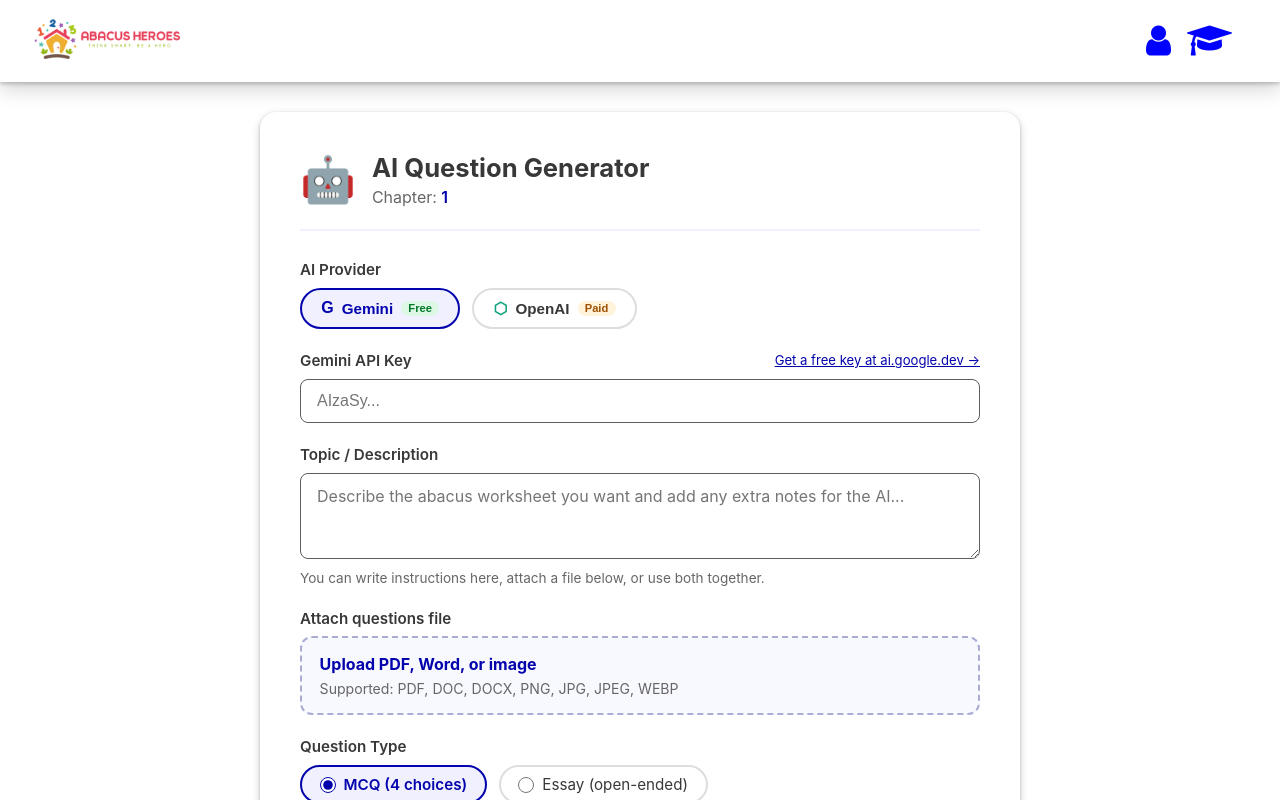
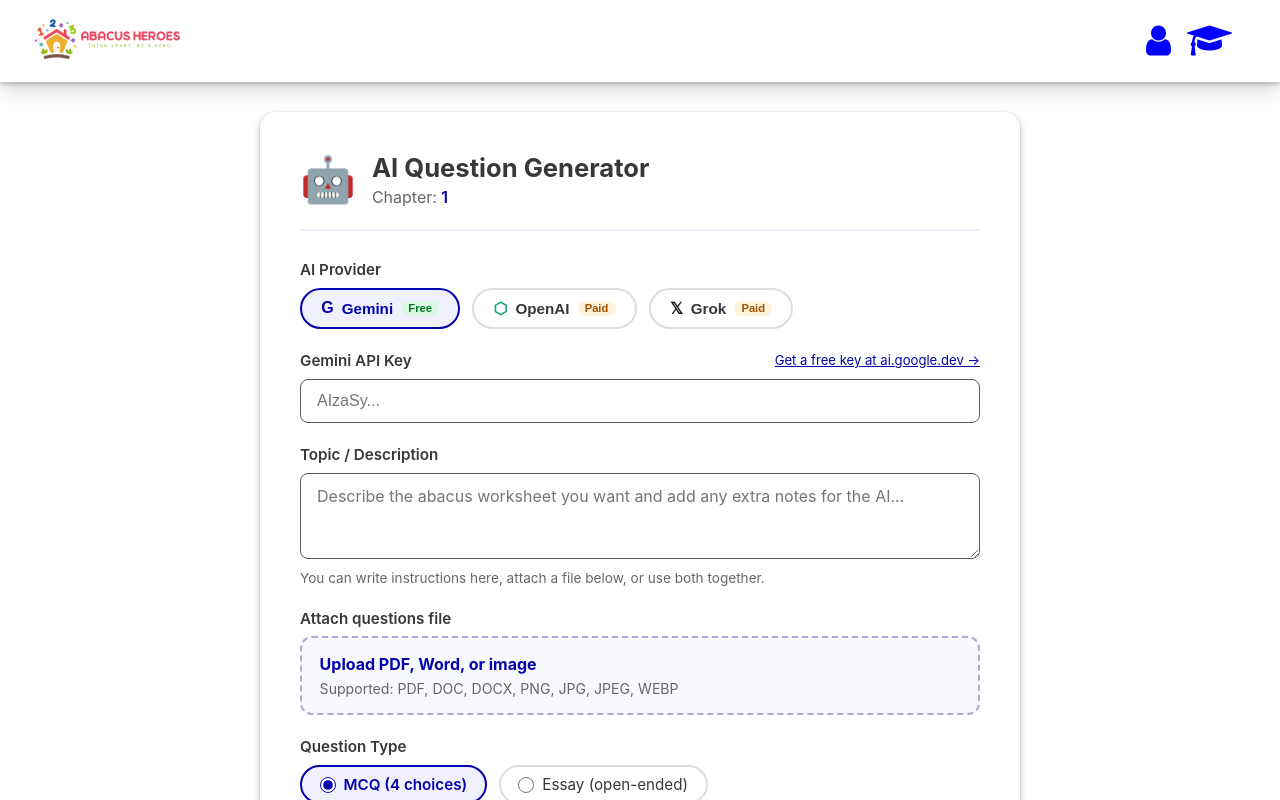
Before and after one commit to mathyasser4-art/dashboard, a React (Create React App) app: page /aiGenerate/1/1/1/1/1/1 in a window 1280 px wide. Shown: the top 800 px of the page. Built offline with nearby package versions, Linux system fonts and the light colour scheme.

Commit message:
AiGenerate: add Grok (xAI grok-2-vision-1212) as third AI provider

```diff
--- a/src/pages/aiGenerate/AiGenerate.css
+++ b/src/pages/aiGenerate/AiGenerate.css
@@ -249,6 +249,17 @@
     color: rgb(10, 120, 95);
 }
 
+.ai-provider-logo-grok {
+    color: rgb(30, 30, 30);
+    font-style: normal;
+}
+
+.ai-provider-grok-active {
+    border-color: rgb(30, 30, 30);
+    background-color: rgb(240, 240, 240);
+    color: rgb(30, 30, 30);
+}
+
 .ai-openai-note {
     font-size: 0.78rem;
     font-weight: 400;
--- a/src/pages/aiGenerate/AiGenerate.js
+++ b/src/pages/aiGenerate/AiGenerate.js
@@ -17,8 +17,13 @@ const OPENAI_URL = 'https://api.openai.com/v1/chat/completions'
 const OPENAI_MODEL = 'gpt-4o-mini'
 const OPENAI_IMAGE_TYPES = /\.(png|jpe?g|webp)$/i
 
+// ── Grok (xAI) config ─────────────────────────────────────────────────────────
+const GROK_URL = 'https://api.x.ai/v1/chat/completions'
+const GROK_MODEL = 'grok-2-vision-1212'
+
 const ACCEPTED_FILE_TYPES_GEMINI = '.pdf,.doc,.docx,.png,.jpg,.jpeg,.webp'
 const ACCEPTED_FILE_TYPES_OPENAI = '.png,.jpg,.jpeg,.webp'
+const ACCEPTED_FILE_TYPES_GROK = '.png,.jpg,.jpeg,.webp'
 
 // ── Helpers ───────────────────────────────────────────────────────────────────
 
@@ -189,14 +194,53 @@ const callOpenAI = async ({ prompt, attachmentFile, apiKey, onStatus }) => {
     return data.choices?.[0]?.message?.content || ''
 }
 
+const callGrok = async ({ prompt, attachmentFile, apiKey, onStatus }) => {
+    onStatus('Generating with Grok grok-2-vision...')
+    const userContent = []
+
+    if (attachmentFile && OPENAI_IMAGE_TYPES.test(attachmentFile.name)) {
+        const base64 = await fileToBase64(attachmentFile)
+        const mimeType = attachmentFile.type || 'image/jpeg'
+        userContent.push({
+            type: 'image_url',
+            image_url: { url: `data:${mimeType};base64,${base64}` }
+        })
+    }
+
+    userContent.push({ type: 'text', text: prompt })
+
+    const response = await fetch(GROK_URL, {
+        method: 'POST',
+        headers: {
+            'Content-Type': 'application/json',
+            'Authorization': `Bearer ${apiKey}`
+        },
+        body: JSON.stringify({
+            model: GROK_MODEL,
+            messages: [{ role: 'user', content: userContent }],
+            temperature: 0.7,
+            max_tokens: 8192
+        })
+    })
+
+    if (!response.ok) {
+        const errJson = await response.json().catch(() => ({}))
+        throw new Error(errJson?.error?.message || `Grok API error (${response.status})`)
+    }
+
+    const data = await response.json()
+    return data.choices?.[0]?.message?.content || ''
+}
+
 // ── Component ─────────────────────────────────────────────────────────────────
 
 const AiGenerate = () => {
     const { chapterID, chapterName, questionTypeID, unitID, questionTypeName, subjectID } = useParams()
 
-    const [provider, setProvider] = useState('gemini') // 'gemini' | 'openai'
+    const [provider, setProvider] = useState('gemini') // 'gemini' | 'openai' | 'grok'
     const [geminiKey, setGeminiKey] = useState('')
     const [openaiKey, setOpenaiKey] = useState('')
+    const [grokKey, setGrokKey] = useState('')
     const [topic, setTopic] = useState('')
     const [questionType, setQuestionType] = useState('MCQ')
     const [skillLevel, setSkillLevel] = useState('Basic (direct)')
@@ -207,21 +251,24 @@ const AiGenerate = () => {
     const [savedCount, setSavedCount] = useState(0)
     const [errorMessage, setErrorMessage] = useState('')
 
-    const apiKey = provider === 'gemini' ? geminiKey : openaiKey
-    const setApiKey = provider === 'gemini' ? setGeminiKey : setOpenaiKey
+    const apiKey = provider === 'gemini' ? geminiKey : provider === 'openai' ? openaiKey : grokKey
+    const setApiKey = provider === 'gemini' ? setGeminiKey : provider === 'openai' ? setOpenaiKey : setGrokKey
 
     useEffect(() => {
         const savedGemini = localStorage.getItem('gemini_api_key')
         const savedOpenAI = localStorage.getItem('openai_api_key')
+        const savedGrok = localStorage.getItem('grok_api_key')
         if (savedGemini) setGeminiKey(savedGemini)
         if (savedOpenAI) setOpenaiKey(savedOpenAI)
+        if (savedGrok) setGrokKey(savedGrok)
     }, [])
 
     // When switching provider, clear incompatible files
     const handleProviderChange = (newProvider) => {
         setProvider(newProvider)
         setErrorMessage('')
-        if (newProvider === 'openai' && attachmentFile && !OPENAI_IMAGE_TYPES.test(attachmentFile.name)) {
+        const imageOnly = newProvider === 'openai' || newProvider === 'grok'
+        if (imageOnly && attachmentFile && !OPENAI_IMAGE_TYPES.test(attachmentFile.name)) {
             setAttachmentFile(null)
         }
     }
@@ -253,10 +300,10 @@ const AiGenerate = () => {
         const validForGemini = geminiTypes.includes(file.type) || geminiExt.test(file.name)
         const validForOpenAI = openaiExt.test(file.name) || ['image/png', 'image/jpeg', 'image/jpg', 'image/webp'].includes(file.type)
 
-        if (provider === 'openai' && !validForOpenAI) {
+        if ((provider === 'openai' || provider === 'grok') && !validForOpenAI) {
             event.target.value = ''
             setAttachmentFile(null)
-            setErrorMessage('OpenAI only supports image files (PNG, JPG, JPEG, WEBP). Use a text description for other content.')
+            setErrorMessage(`${provider === 'grok' ? 'Grok' : 'OpenAI'} only supports image files (PNG, JPG, JPEG, WEBP). Use a text description for other content.`)
             return
         }
         if (provider === 'gemini' && !validForGemini) {
@@ -285,7 +332,8 @@ const AiGenerate = () => {
         setErrorMessage('')
 
         if (provider === 'gemini') localStorage.setItem('gemini_api_key', apiKey.trim())
-        else localStorage.setItem('openai_api_key', apiKey.trim())
+        else if (provider === 'openai') localStorage.setItem('openai_api_key', apiKey.trim())
+        else localStorage.setItem('grok_api_key', apiKey.trim())
 
         setStatus('generating')
         setGeneratingMsg('Connecting...')
@@ -305,8 +353,10 @@ const AiGenerate = () => {
             let rawText = ''
             if (provider === 'gemini') {
                 rawText = await callGemini({ prompt, attachmentFile, apiKey: apiKey.trim(), onStatus: setGeneratingMsg })
+            } else if (provider === 'openai') {
+                rawText = await callOpenAI({ prompt, attachmentFile, apiKey: apiKey.trim(), onStatus: setGeneratingMsg })
             } else {
-                rawText = await callOpenAI({ prompt, attachmentFile, apiKey: apiKey.trim(), onStatus: setGeneratingMsg })
+                rawText = await callGrok({ prompt, attachmentFile, apiKey: apiKey.trim(), onStatus: setGeneratingMsg })
             }
 
             const cleanedText = stripMarkdown(rawText)
@@ -439,6 +489,16 @@ const AiGenerate = () => {
                             OpenAI
                             <span className="ai-provider-badge ai-provider-badge-paid">Paid</span>
                         </button>
+                        <button
+                            type="button"
+                            className={`ai-provider-btn ${provider === 'grok' ? 'ai-provider-grok-active' : ''}`}
+                            onClick={() => handleProviderChange('grok')}
+                            title="xAI Grok — paid, vision support, OpenAI-compatible"
+                        >
+                            <span className="ai-provider-logo ai-provider-logo-grok">𝕏</span>
+                            Grok
+                            <span className="ai-provider-badge ai-provider-badge-paid">Paid</span>
+                        </button>
                     </div>
                 </div>
 
@@ -447,24 +507,28 @@ const AiGenerate = () => {
                 {/* ── API Key ───────────────────────────────────────────────── */}
                 <div className="ai-field">
                     <label className="ai-label">
-                        {provider === 'gemini' ? 'Gemini API Key' : 'OpenAI API Key'}
+                        {provider === 'gemini' ? 'Gemini API Key' : provider === 'openai' ? 'OpenAI API Key' : 'Grok API Key (xAI)'}
                         <a
                             href={provider === 'gemini'
                                 ? 'https://aistudio.google.com/app/apikey'
-                                : 'https://platform.openai.com/api-keys'}
+                                : provider === 'openai'
+                                    ? 'https://platform.openai.com/api-keys'
+                                    : 'https://console.x.ai/'}
                             target="_blank"
                             rel="noreferrer"
                             className="ai-key-link"
                         >
                             {provider === 'gemini'
                                 ? 'Get a free key at ai.google.dev →'
-                                : 'Get a key at platform.openai.com →'}
+                                : provider === 'openai'
+                                    ? 'Get a key at platform.openai.com →'
+                                    : 'Get a key at console.x.ai →'}
                         </a>
                     </label>
                     <input
                         type="password"
                         className="ai-input"
-                        placeholder={provider === 'gemini' ? 'AIzaSy...' : 'sk-...'}
+                        placeholder={provider === 'gemini' ? 'AIzaSy...' : provider === 'grok' ? 'xai-...' : 'sk-...'}
                         value={apiKey}
                         onChange={e => setApiKey(e.target.value)}
                     />
@@ -492,7 +556,7 @@ const AiGenerate = () => {
                 <div className="ai-field">
                     <label className="ai-label">
                         Attach questions file
-                        {provider === 'openai' && (
+                        {(provider === 'openai' || provider === 'grok') && (
                             <span className="ai-openai-note">Images only (PNG, JPG, WEBP)</span>
                         )}
                     </label>
@@ -500,7 +564,7 @@ const AiGenerate = () => {
                         <input
                             type="file"
                             className="ai-file-input"
-                            accept={provider === 'gemini' ? ACCEPTED_FILE_TYPES_GEMINI : ACCEPTED_FILE_TYPES_OPENAI}
+                            accept={provider === 'gemini' ? ACCEPTED_FILE_TYPES_GEMINI : provider === 'grok' ? ACCEPTED_FILE_TYPES_GROK : ACCEPTED_FILE_TYPES_OPENAI}
                             onChange={handleFileChange}
                         />
                         <span className="ai-upload-title">
@@ -509,7 +573,9 @@ const AiGenerate = () => {
                         <span className="ai-upload-subtitle">
                             {provider === 'gemini'
                                 ? 'Supported: PDF, DOC, DOCX, PNG, JPG, JPEG, WEBP'
-                                : 'Supported: PNG, JPG, JPEG, WEBP — PDFs not supported by OpenAI'}
+                                : provider === 'grok'
+                                    ? 'Supported: PNG, JPG, JPEG, WEBP — PDFs not supported by Grok'
+                                    : 'Supported: PNG, JPG, JPEG, WEBP — PDFs not supported by OpenAI'}
                         </span>
                     </label>
                     {attachmentFile && (
```
